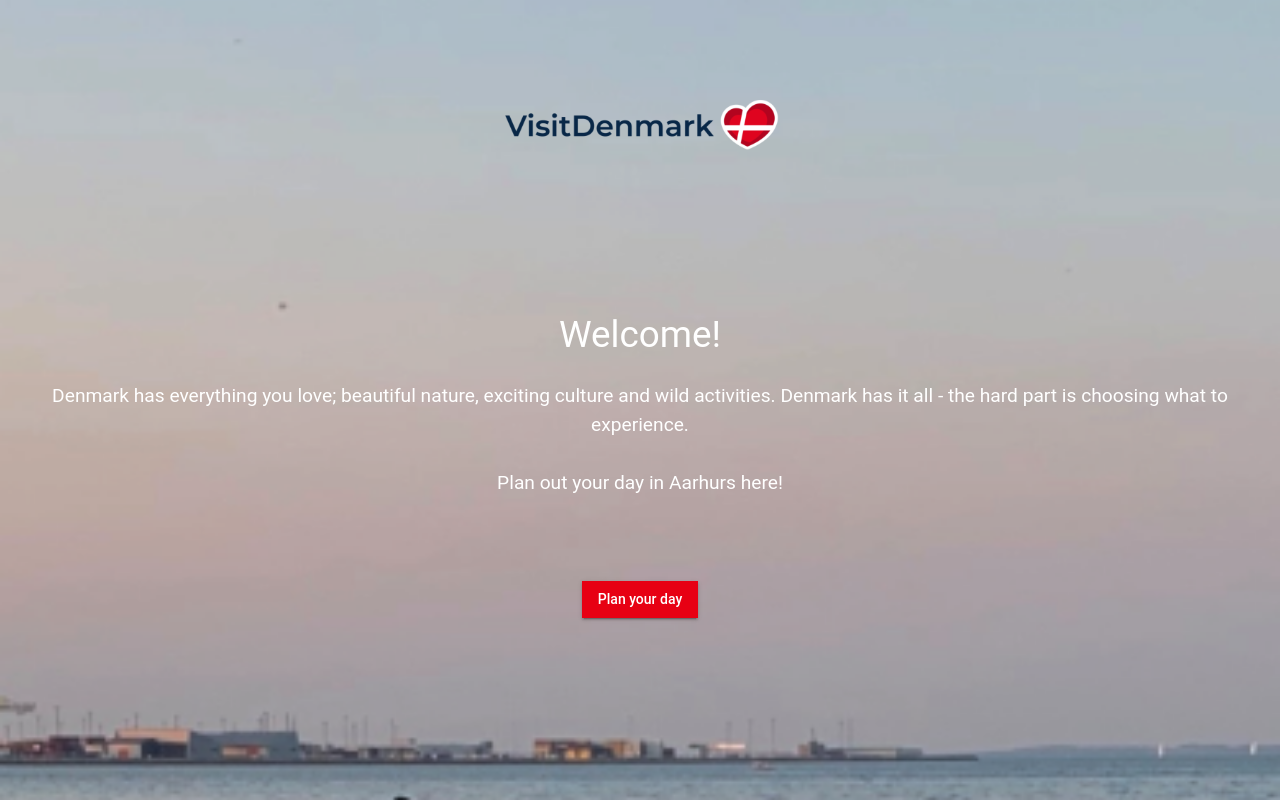
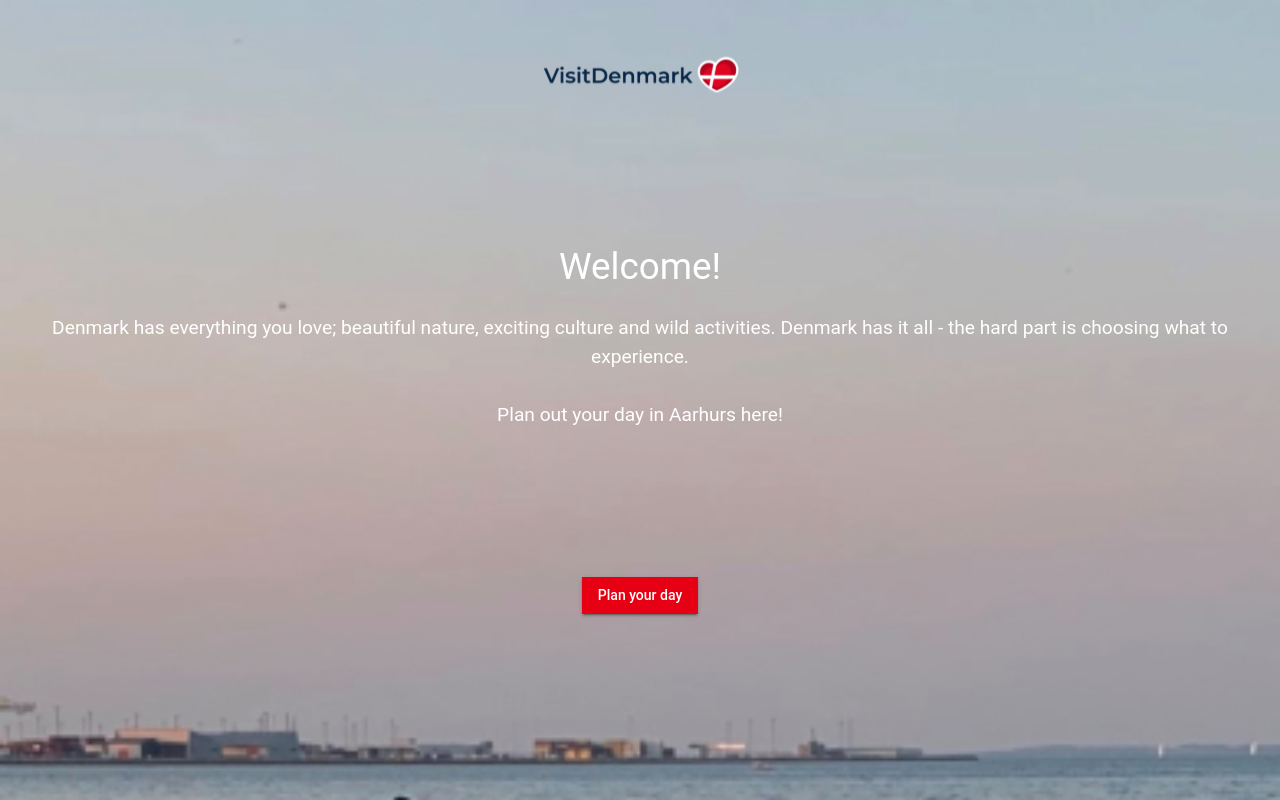
Before and after one commit to vexleet/baaa-visit-denmark, a React (Vite) app: page /welcome-page in a window 1280 px wide. Built offline with nearby package versions, Linux system fonts and the light colour scheme; a web font is replaced by a local one.

Commit message:
breakfast page margin

```diff
--- a/src/pages/Breakfast.jsx
+++ b/src/pages/Breakfast.jsx
@@ -17,7 +17,7 @@ export default function Breakfast() {
     backgroundSize: 'cover',
     backgroundRepeat: 'no-repeat'}}>
 
-      <Typography style={{ fontSize: '1.5rem', marginTop: '-10rem', padding: '3rem' }}>
+      <Typography style={{ fontSize: '1.5rem', marginTop: '-14rem', padding: '3rem' }}>
         How would you like your breakfast?
       </Typography>
 
--- a/src/pages/WelcomePage.jsx
+++ b/src/pages/WelcomePage.jsx
@@ -13,16 +13,16 @@ const WelcomePage = () => {
   <img
         src={`logo.svg`}
         alt="visitDenmark logo"
-        style={{width:"350px", height:"350px", marginTop:"-50px"}}
+        style={{width:"250px", height:"250px", marginTop:"-50px"}}
   ></img>
-  <div>
+  <div style={{marginTop:"2rem"}}>
     <Typography style={{ fontSize:"2.3rem", color:"white"}}>Welcome!</Typography>
     <Typography style={{ fontSize:"1.2rem", padding:"20px", color:"white"}}>Denmark has everything you love; beautiful nature, exciting culture and wild activities. Denmark has it all
     - the hard part is choosing what to experience. <br></br> <br></br>Plan out your day in Aarhurs here!
     </Typography>
   </div>
 
-  <a href="/breakfast"><Button style={{marginTop:"4rem", backgroundColor:"#E70013", color:"white"}} variant="contained">Plan your day</Button></a>
+  <a href="/breakfast"><Button style={{marginTop:"8rem", backgroundColor:"#E70013", color:"white"}} variant="contained">Plan your day</Button></a>
 
     </div>
 
```
